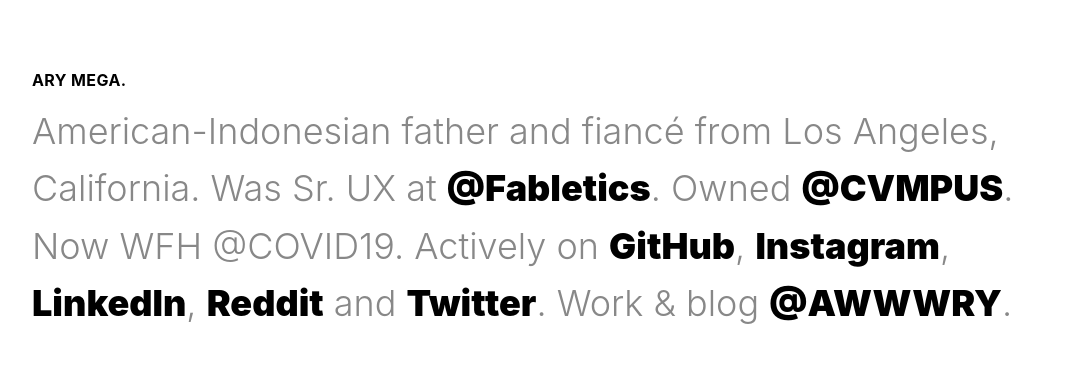
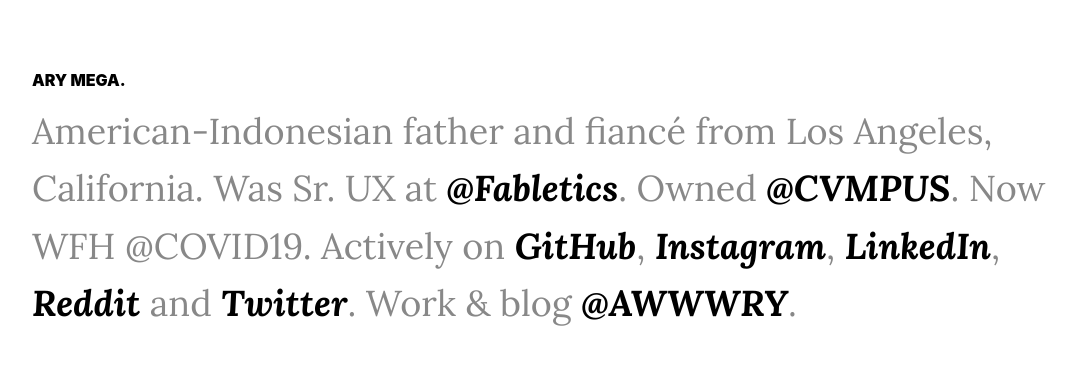
Before and after one commit to aryxmega/ary-mega, a Jekyll site: the page built from index.html, in a window 1280 px wide. Shown: the top 365 px of the page, without its empty margins (8-1085 px from the left). Built offline with Jekyll 4.4.1, drawn with Linux system fonts in a browser that asks for light colours.

Commit message:
Updated fonts

```diff
--- a/_includes/head.html
+++ b/_includes/head.html
@@ -10,7 +10,7 @@
 
   <link rel="canonical" href="https://arymega.com">
 
-  <link href="https://fonts.googleapis.com/css2?family=Rubik:ital,wght@0,400;1,700&family=Space+Mono&display=swap" rel="stylesheet">
+  <link href="https://fonts.googleapis.com/css2?family=Lora:ital,wght@0,400;1,700&display=swap" rel="stylesheet">
   <link href="{{ site.baseurl }}/assets/style/sheet.css" rel="stylesheet">
 
 </head>
--- a/_sass/0-settings/_variables.scss
+++ b/_sass/0-settings/_variables.scss
@@ -17,4 +17,4 @@
 // *****************
 $monospace: -apple-system, BlinkMacSystemFont, "Segoe UI", Roboto, Helvetica, Arial, sans-serif, "Apple Color Emoji", "Segoe UI Emoji", "Segoe UI Symbol";
 $sans-serif: -apple-system, BlinkMacSystemFont, "Segoe UI", Roboto, Helvetica, Arial, sans-serif, "Apple Color Emoji", "Segoe UI Emoji", "Segoe UI Symbol";
-$serif: 'Playfair Display', serif;
+$serif: 'Lora', serif;
--- a/_sass/2-base/_base.scss
+++ b/_sass/2-base/_base.scss
@@ -43,24 +43,25 @@
 }
 
 h1 {
-  font-family: $sans-serif;
+  font-family: $serif;
   font-size: 36px;
-  font-weight: 300;
+  font-weight: 400;
   color: #888;
 
   strong {
     font-family: $sans-serif;
     color: black;
-    font-weight: 700;
+    font-weight: 900;
     font-size: 16px;
     text-transform: uppercase;
-    letter-spacing: 0.4px;
+    letter-spacing: 0px;
   }
 
   a {
     color:black;
     text-decoration: none;
-    font-weight: 900;
+    font-weight: 700;
+    font-style: italic;
     //border-bottom: 4px solid #e02f40;
 
     &:hover {
@@ -113,11 +114,11 @@
 }
 
 img {
-  width: 100%;
+  width: auto;
   height: auto;
   vertical-align: middle;
-  border: 20px solid $gray-white;
-  box-shadow: 0 10px 20px -4px rgba(30,28,122,0.3);
+  //border: 20px solid $gray-white;
+  //box-shadow: 0 10px 20px -4px rgba(30,28,122,0.3);
   margin: 0 0 15px;
   &+em {
     text-align: center;
```
Also changed, not shown: assets/img/awwwry-profile-white.png (added).
